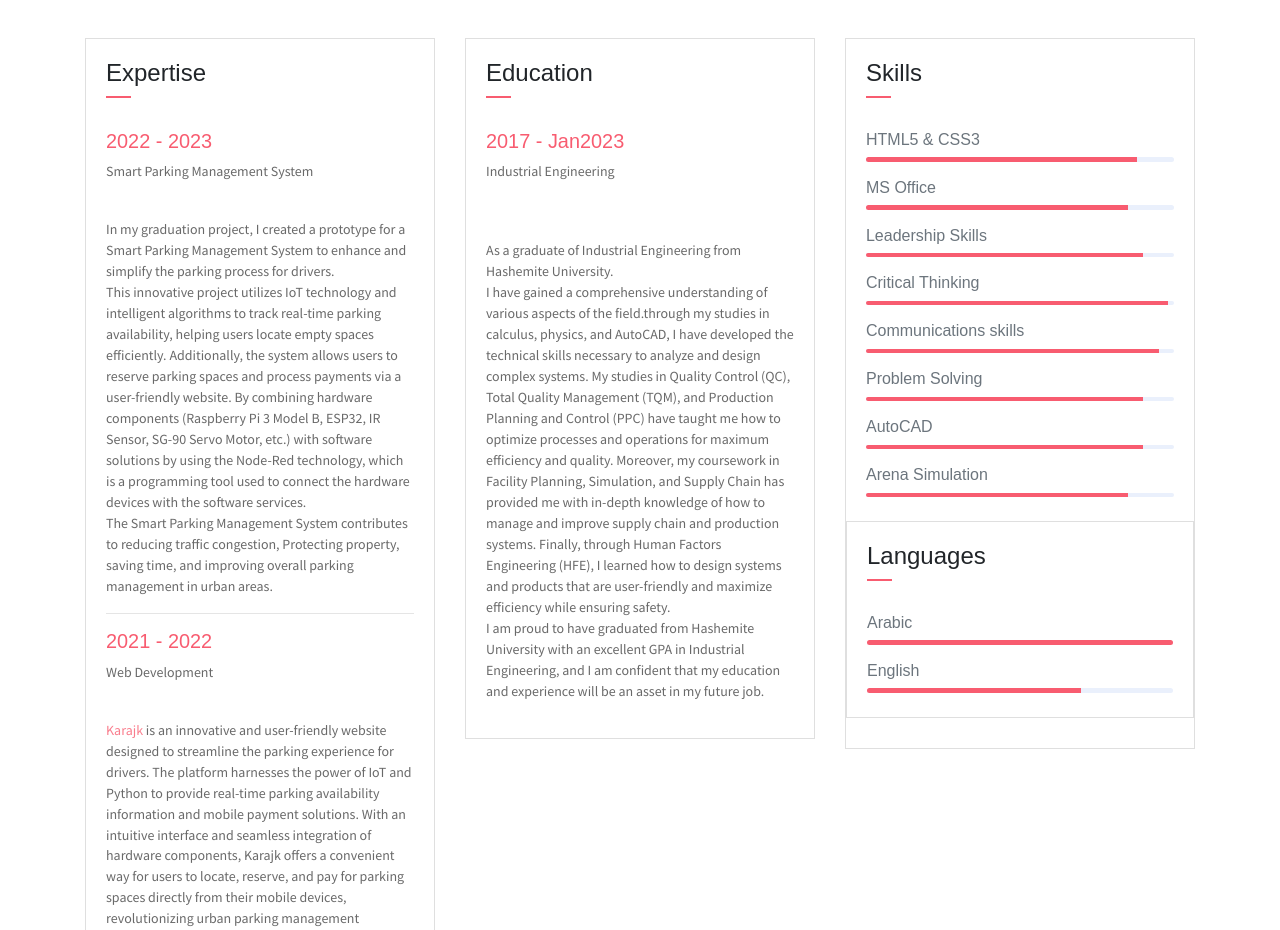
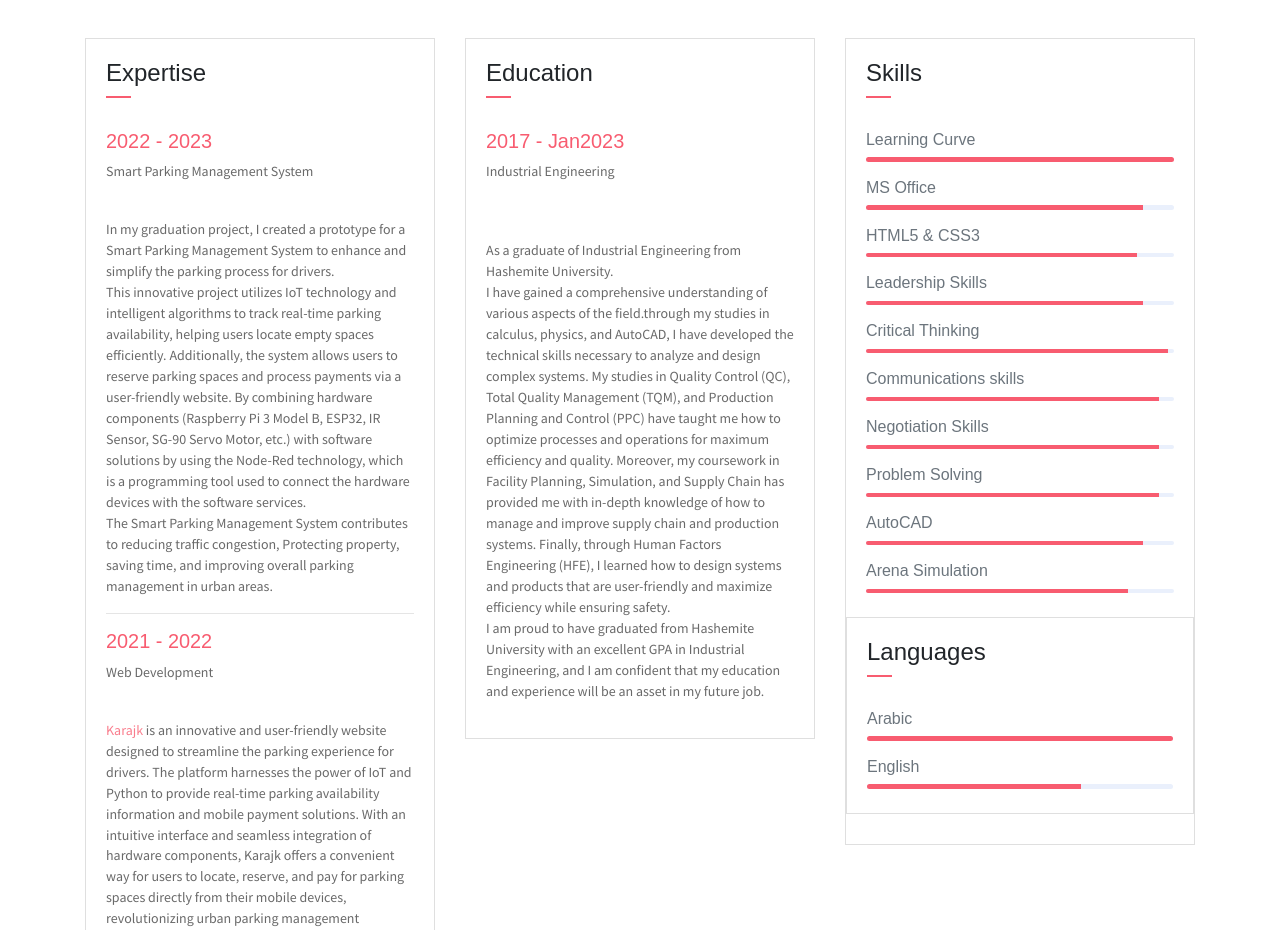
Before and after one commit to OsamaHaikal/tareqalotibi.github.io, a website: page index.html in a window 1280 px wide. Shown: the part 1320-2250 px from the top of the page. Drawn offline with Linux system fonts and the light colour scheme; some packages are replaced by stand-ins of ours.

Commit message:
UPDATE 21

```diff
--- a/index.html
+++ b/index.html
@@ -217,14 +217,21 @@
                             </div>
                         </div>
                         <div class="card-body pb-2">
+                           <h6>Learning Curve</h6>
+                            <div class="progress mb-3">
+                                <div class="progress-bar bg-danger" role="progressbar" style="width: 100%" aria-valuenow="25" aria-valuemin="0" aria-valuemax="100"></div>
+                            </div>
+
+                            <h6>MS Office</h6>
+                            <div class="progress mb-3">
+                                <div class="progress-bar bg-danger" role="progressbar" style="width:90%" aria-valuenow="25" aria-valuemin="0" aria-valuemax="100"></div>
+                            </div>
+
                            <h6>HTML5 &amp; CSS3</h6>
                             <div class="progress mb-3">
                                 <div class="progress-bar bg-danger" role="progressbar" style="width: 88%" aria-valuenow="25" aria-valuemin="0" aria-valuemax="100"></div>
                             </div>
-                            <h6>MS Office</h6>
-                            <div class="progress mb-3">
-                                <div class="progress-bar bg-danger" role="progressbar" style="width: 85%" aria-valuenow="25" aria-valuemin="0" aria-valuemax="100"></div>
-                            </div>
+
                             <h6>Leadership Skills</h6>
                             <div class="progress mb-3">
                                 <div class="progress-bar bg-danger" role="progressbar" style="width: 90%" aria-valuenow="50" aria-valuemin="0" aria-valuemax="100"></div>
@@ -237,9 +244,13 @@
                             <div class="progress mb-3">
                                 <div class="progress-bar bg-danger" role="progressbar" style="width: 95%" aria-valuenow="75" aria-valuemin="0" aria-valuemax="100"></div>
                             </div>
+                            <h6>Negotiation Skills</h6>
+                            <div class="progress mb-3">
+                                <div class="progress-bar bg-danger" role="progressbar" style="width: 95%" aria-valuenow="75" aria-valuemin="0" aria-valuemax="100"></div>
+                            </div>
                             <h6>Problem Solving</h6>
                             <div class="progress mb-3">
-                                <div class="progress-bar bg-danger" role="progressbar" style="width: 90%" aria-valuenow="75" aria-valuemin="0"
+                                <div class="progress-bar bg-danger" role="progressbar" style="width: 95%" aria-valuenow="75" aria-valuemin="0"
                                     aria-valuemax="100"></div>
                              </div>
                             <h6>AutoCAD</h6>
```
Also changed, not shown: 1 other file.
